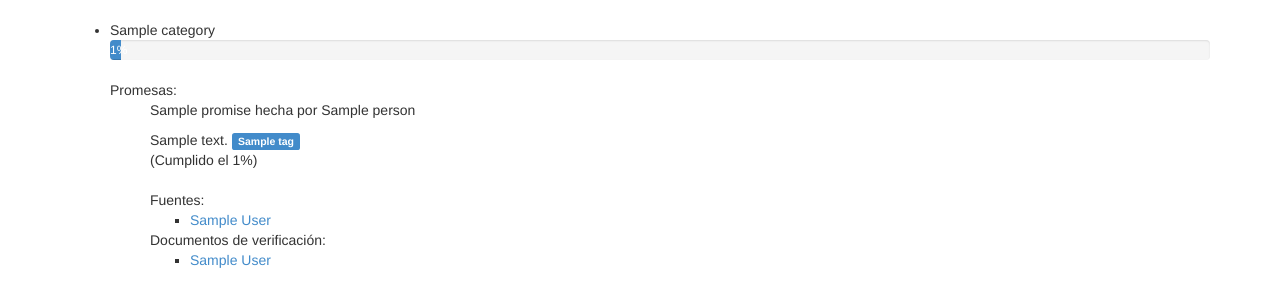
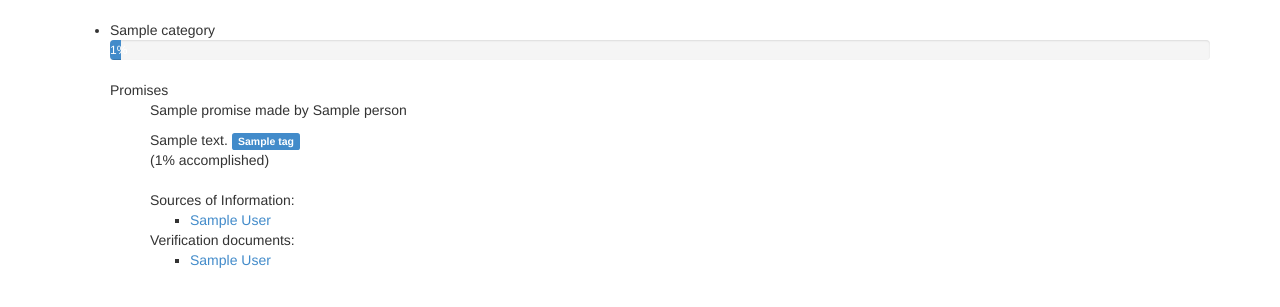
Before and after one commit to ciudadanointeligente/check-it, a Django app: template deldichoalhecho_theme/templates/home.html in a window 1280 px wide. Shown: the top 307 px of the page. Run offline with Django 3.2, Linux system fonts and the light colour scheme; the template is opened without the code that fills it: most values are stand-ins (such as "Sample title", 1, 10 or a date in 2020); some libraries are stand-ins or nearby versions.

Commit message:
Translating the thing in home.html

```diff
--- a/deldichoalhecho_theme/templates/home.html
+++ b/deldichoalhecho_theme/templates/home.html
@@ -1,27 +1,36 @@
 {% extends "base.html" %}
 {% load deldichoalhecho %}
+{% load i18n %}
 {% block content %}
 <ul>
 {% for category in categories%}
     <li>{{ category }}</li>
     <div class="progress">
 	    <div class="progress-bar" role="progressbar" aria-valuenow="60" aria-valuemin="0" aria-valuemax="100" style="width: {{category.fulfillment_percentage}}%;">
-		    {{category.fulfillment_percentage}}% completado
+		    {% blocktrans with percentage=category.fulfillment_percentage %}
+		    {{percentage}}% completeted
+		    {% endblocktrans %}
+	    </div>
 	</div>
-    </div>
-    Promesas:
+    {% trans "Promises" %}
     <ul>
 	    {% for promise in category.promises.all %}
 	    <div class="{% for tag in promise.tags.all %}{% for extracss in tag.extracss.all %}{{extracss.classes}}{% if not forloop.last %} {% endif %}{% endfor %}{% endfor %}">
-		    <p>{{promise.name}} hecha por {{promise.person.name}}</p>
+		    <p>
+		    {% blocktrans with promise=promise.name person_name=promise.person.name %}
+		    {{promise}} made by {{person_name}}</p>
+		    {% endblocktrans %}
 	    	    <span>{{promise.description}}</span>
 		    {% for tag in promise.tags.all %}
 		    <span class="label label-primary">{{tag}}</span>
 		    {% endfor %}
-		    <div class="{{ promise.fulfillment|simple_accomplishment }}"> (Cumplido el {{promise.fulfillment.percentage}}%)</div>
+		    <div class="{{ promise.fulfillment|simple_accomplishment }}">
+			    {% blocktrans with percentage=promise.fulfillment.percentage %}
+			    ({{percentage}}% accomplished)</div>
+		    	    {% endblocktrans %}
 		    <br />
 		    {% if promise.information_sources.all %}
-		    Fuentes:
+		    {% trans "Sources of Information:" %}
 		    <ul>
 		    	{% for information_source in promise.information_sources.all %}
 		    		<li><a href="{{information_source.url}}">{{information_source.display_name}}</a></li>
@@ -29,7 +38,7 @@
 	    	    </ul>
 		    {% endif %}
 		    {% if promise.verification_documents.all %}
-		    Documentos de verificación:
+		    {% trans "Verification documents:" %}
 		    <ul>
 			    {% for document in promise.verification_documents.all %}
 			    <li><a href="{{document.url}}">{{document.display_name}}</a></li>
```
